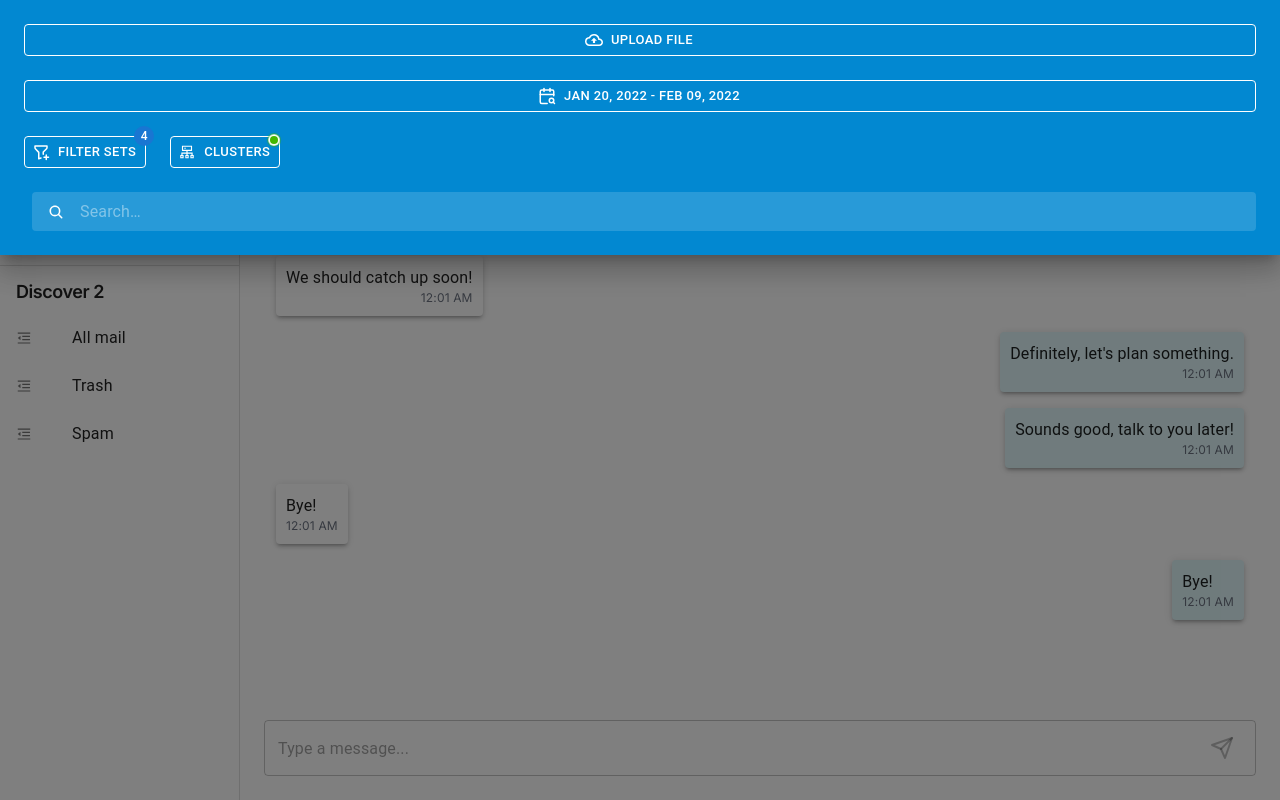
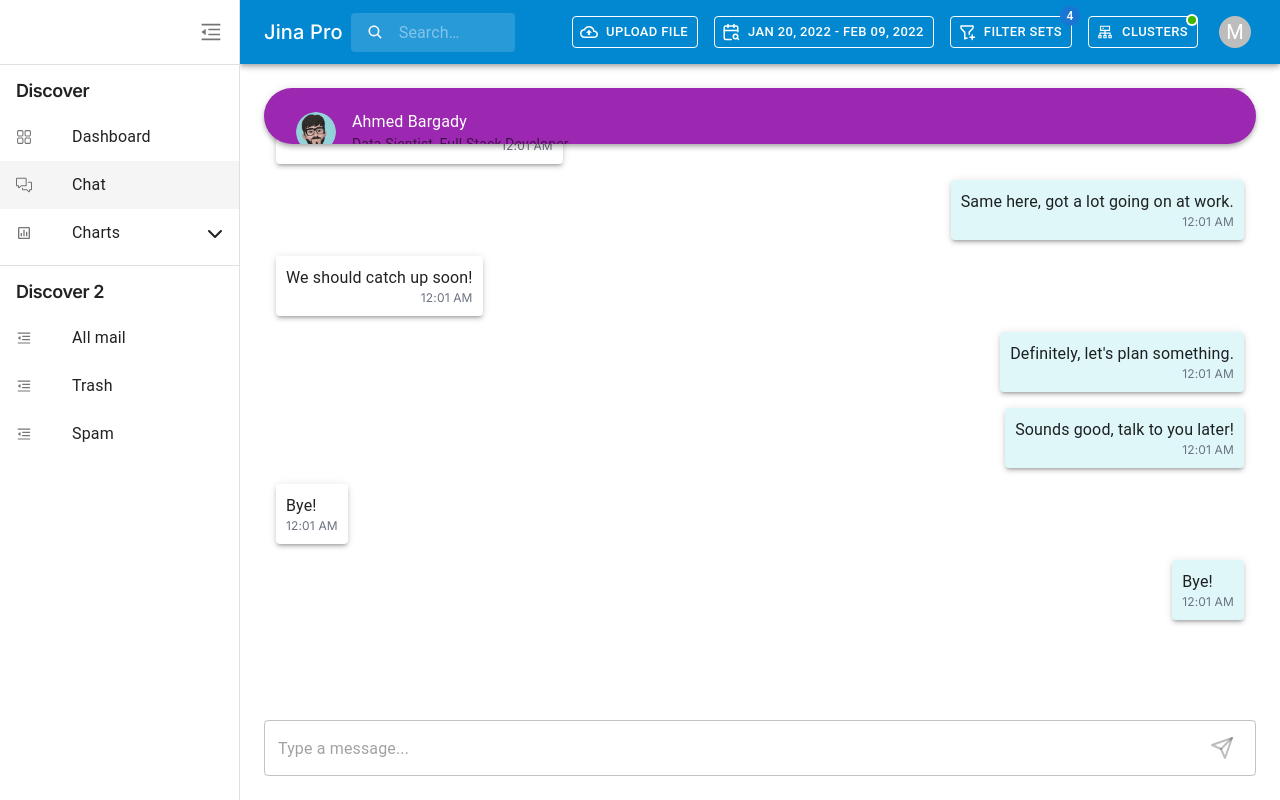
Before and after one commit to AhmedCoolProjects/nextjs-mui-template-dashboard, a Next.js app: page /mui/chat in a window 1280 px wide. Built offline with nearby package versions, Linux system fonts and the light colour scheme.

Commit message:
enh: chat bar for desktop done

```diff
--- /dev/null
+++ b/app/mui/chat/components/accountPopover.tsx
@@ -0,0 +1,98 @@
+"use client";
+import {
+  Avatar,
+  Divider,
+  IconButton,
+  List,
+  ListItem,
+  ListItemAvatar,
+  ListItemText,
+} from "@mui/material";
+import { MdOutlineContentCopy } from "react-icons/md";
+import { IoMailOutline } from "react-icons/io5";
+import { CiPhone } from "react-icons/ci";
+import { FiGithub } from "react-icons/fi";
+import { FiLinkedin } from "react-icons/fi";
+
+function AccountPopover() {
+  return (
+    <div className="p-4 flex flex-row ">
+      <div className="flex text-center flex-col w-[300px] items-center">
+        <Avatar
+          className="w-24 h-24"
+          alt="Ahmed Bargady"
+          src="/logos/me.webp"
+        />
+        <h1 className="text-xl mt-3 font-semibold">Ahmed Bargady</h1>
+        <span className="mt-2">
+          Full Stack Developer since 2018, Data Scientist since 2023
+        </span>
+      </div>
+      <Divider orientation="vertical" flexItem sx={{ mx: 2 }} />
+      <List>
+        <ListItem
+          className="min-w-[360px]"
+          secondaryAction={
+            <IconButton edge="end" aria-label="delete">
+              <MdOutlineContentCopy />
+            </IconButton>
+          }
+        >
+          <ListItemAvatar>
+            <Avatar>
+              <IoMailOutline />
+            </Avatar>
+          </ListItemAvatar>
+          <ListItemText primary="ahmed.bargady@outlook.com" />
+        </ListItem>
+        <ListItem
+          className="min-w-[360px]"
+          secondaryAction={
+            <IconButton edge="end" aria-label="delete">
+              <MdOutlineContentCopy />
+            </IconButton>
+          }
+        >
+          <ListItemAvatar>
+            <Avatar>
+              <CiPhone />
+            </Avatar>
+          </ListItemAvatar>
+          <ListItemText primary="0612345678" />
+        </ListItem>
+        <ListItem
+          className="min-w-[360px]"
+          secondaryAction={
+            <IconButton edge="end" aria-label="delete">
+              <MdOutlineContentCopy />
+            </IconButton>
+          }
+        >
+          <ListItemAvatar>
+            <Avatar>
+              <FiLinkedin />
+            </Avatar>
+          </ListItemAvatar>
+          <ListItemText primary="@ahmed-bargady" />
+        </ListItem>
+        <ListItem
+          className="min-w-[360px]"
+          secondaryAction={
+            <IconButton edge="end" aria-label="delete">
+              <MdOutlineContentCopy />
+            </IconButton>
+          }
+        >
+          <ListItemAvatar>
+            <Avatar>
+              <FiGithub />
+            </Avatar>
+          </ListItemAvatar>
+          <ListItemText primary="@AhmedCoolProjects" />
+        </ListItem>
+      </List>
+    </div>
+  );
+}
+
+export default AccountPopover;
--- /dev/null
+++ b/app/mui/chat/components/chatBar.tsx
@@ -0,0 +1,74 @@
+"use client";
+
+import {
+  AppBar,
+  Avatar,
+  IconButton,
+  ListItem,
+  ListItemAvatar,
+  ListItemButton,
+  ListItemText,
+  Popover,
+} from "@mui/material";
+import { useState } from "react";
+import { BiFoodMenu } from "react-icons/bi";
+import AccountPopover from "./accountPopover";
+
+function ChatBar() {
+  const [anchorEl, setAnchorEl] = useState<HTMLButtonElement | null>(null);
+
+  const handleClick = (event: React.MouseEvent<HTMLButtonElement>) => {
+    setAnchorEl(event.currentTarget);
+  };
+
+  const handleClose = () => {
+    setAnchorEl(null);
+  };
+
+  const open = Boolean(anchorEl);
+  const id = open ? "simple-popover" : undefined;
+  return (
+    <AppBar
+      color="secondary"
+      className="rounded-full overflow-hidden h-14 flex flex-row items-center justify-between pr-3 "
+      position="absolute"
+    >
+      <ListItem className="p-0" alignItems="center">
+        <ListItemButton
+          aria-describedby={id}
+          //   @ts-ignore
+          onClick={(e) => handleClick(e)}
+          className="w-fit"
+        >
+          <ListItemAvatar>
+            <Avatar alt="Ahmed Bargady" src="/logos/me.webp" />
+          </ListItemAvatar>
+          <ListItemText
+            primary="Ahmed Bargady"
+            secondary="Data Sientist, Full Stack Developer"
+            secondaryTypographyProps={{
+              className: "text-gray-300 text-xs",
+            }}
+          />
+        </ListItemButton>
+      </ListItem>
+      <IconButton>
+        <BiFoodMenu color="#fff" />
+      </IconButton>
+      <Popover
+        id={id}
+        open={open}
+        anchorEl={anchorEl}
+        onClose={handleClose}
+        anchorOrigin={{
+          vertical: "bottom",
+          horizontal: "left",
+        }}
+      >
+        <AccountPopover />
+      </Popover>
+    </AppBar>
+  );
+}
+
+export default ChatBar;
--- a/app/mui/chat/components/messageDisplay.tsx
+++ b/app/mui/chat/components/messageDisplay.tsx
@@ -28,13 +28,6 @@
       // @ts-ignore
       chatContainerRef.current.clientHeight;
     setShowScrollButton(!isAtBottom);
-    // @ts-ignore
-    console.log("clientHeight", chatContainerRef.current.clientHeight);
-    // @ts-ignore
-    console.log("scrollHeight", chatContainerRef.current.scrollHeight);
-    // @ts-ignore
-    console.log("scrollTop", chatContainerRef.current.scrollTop);
-    console.log("----------------------");
   };
 
   useEffect(() => {
@@ -48,7 +41,7 @@
       <div
         ref={chatContainerRef}
         onScroll={handleScroll}
-        className="flex flex-col messages-container overflow-y-auto p-3 space-y-4 max-h-[70vh]"
+        className="flex flex-col messages-container overflow-y-auto p-3 pt-16 space-y-4 max-h-[70vh]"
       >
         {messages.map((msg, index) => (
           <Paper
--- a/app/mui/chat/page.tsx
+++ b/app/mui/chat/page.tsx
@@ -2,6 +2,7 @@
 import InputBar from "./components/inputBar";
 import MessageDisplay from "./components/messageDisplay";
 import messages from "./data.json";
+import ChatBar from "./components/chatBar";
 
 export const metadata: Metadata = {
   title: "MUI Template Chat",
@@ -16,7 +17,8 @@
       }}
       className=" flex flex-col "
     >
-      <div className="flex flex-col flex-1">
+      <div className="flex flex-col flex-1 relative">
+        <ChatBar />
         <MessageDisplay messages={messages} />
       </div>
       <InputBar />
--- a/app/mui/components/navbar/mobileSample.tsx
+++ b/app/mui/components/navbar/mobileSample.tsx
@@ -5,7 +5,7 @@
 import { RxDropdownMenu } from "react-icons/rx";
 
 function MobileSample({ children }: { children: React.ReactNode }) {
-  const [open, setOpen] = useState(true);
+  const [open, setOpen] = useState(false);
   const toggleDrawer = () => {
     setOpen(!open);
   };
```
Also changed, not shown: public/logos/me.webp (added).
